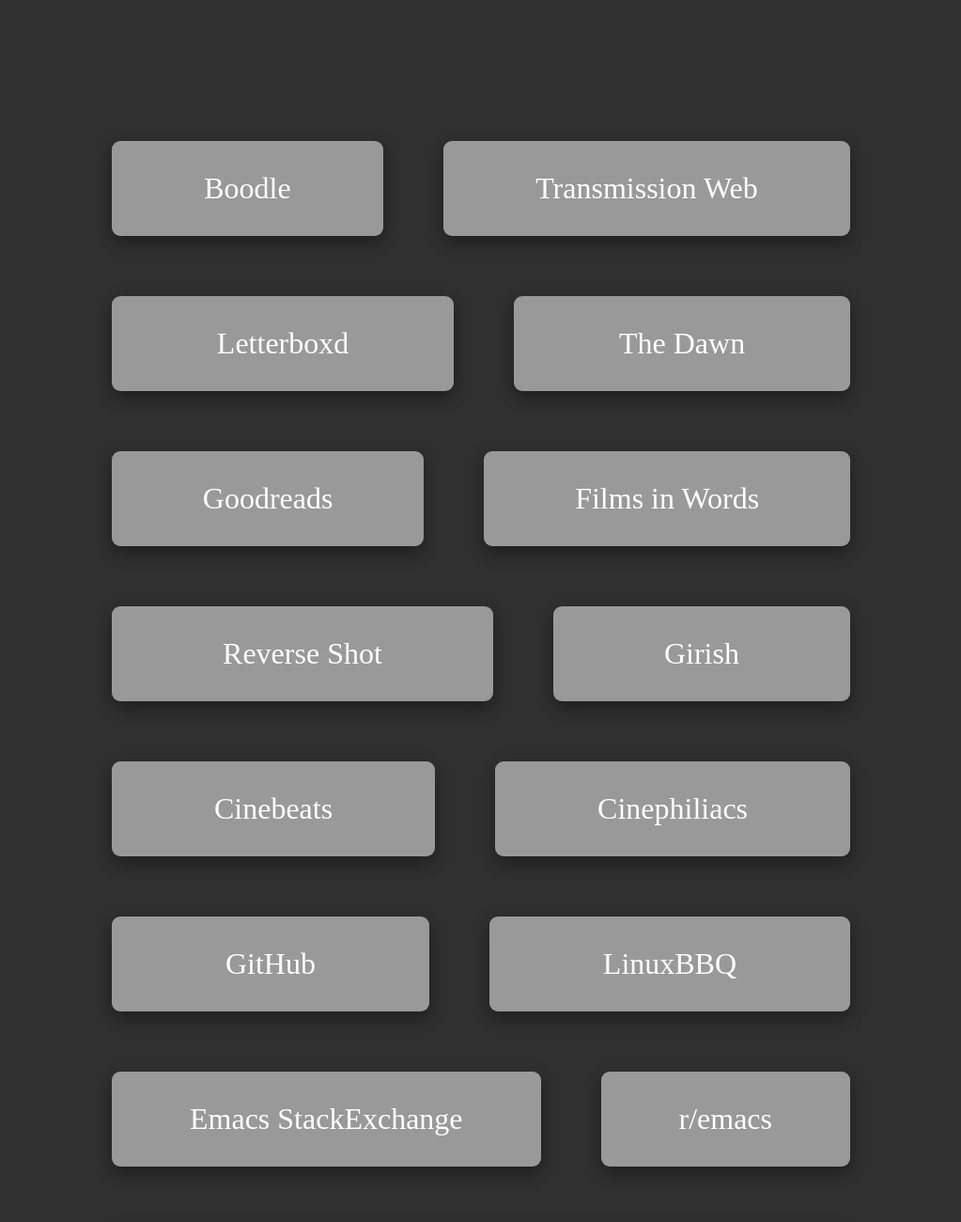
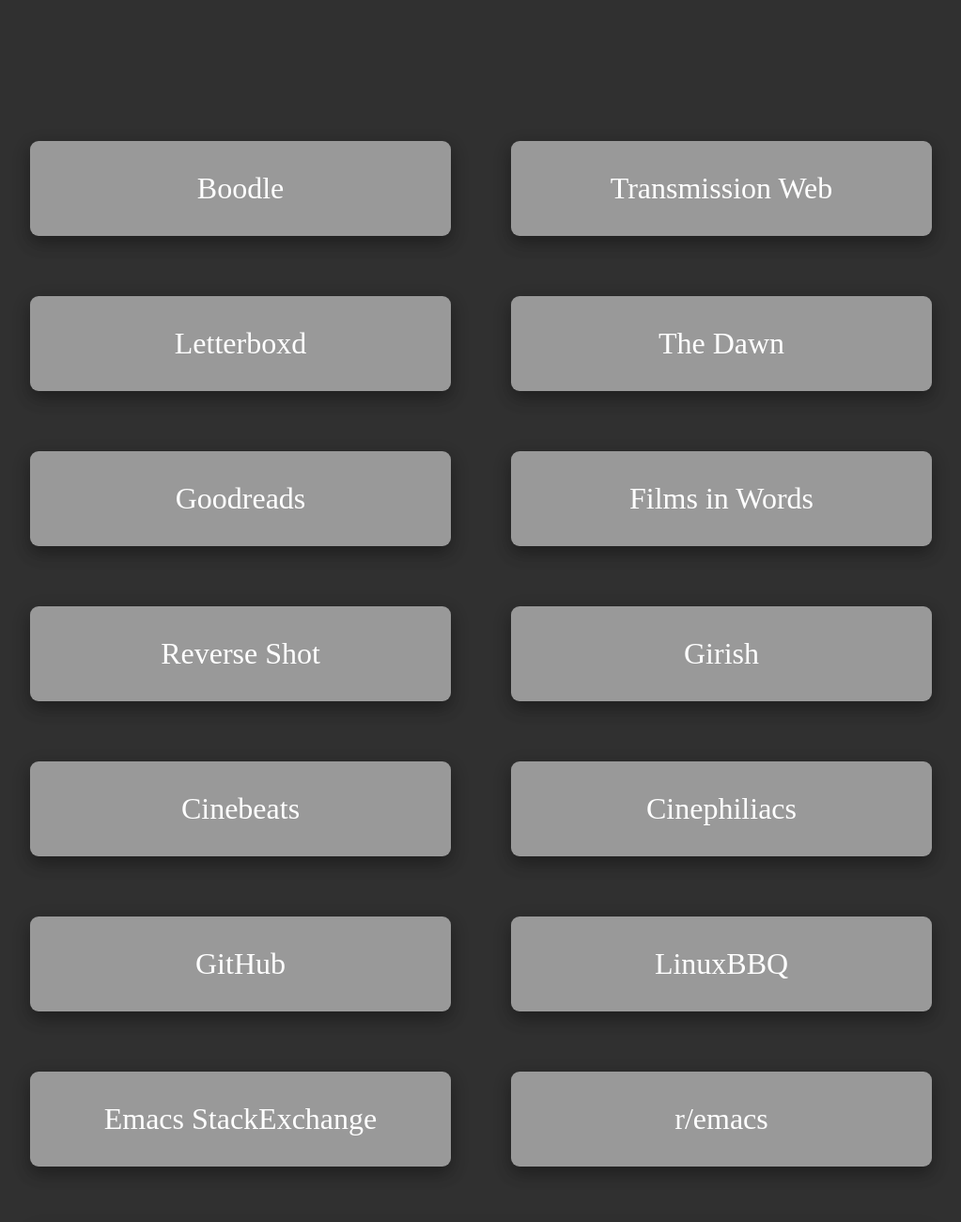
Before and after one commit to wuxmedia/newtab, a plain HTML site: page index.html in a window 1280 px wide. Shown: the top 1300 px of the page at 94% size, without its empty margins (128-1151 px from the left). Drawn offline with Linux system fonts and the light colour scheme.

Commit message:
Update style.css
made the button area flexible. not quite got it all lined up perfectly

```diff
--- a/style/style.css
+++ b/style/style.css
@@ -24,6 +24,7 @@ body {
 }
 
 .button-green {
+  width: 12vw;
   box-shadow: 0 8px 16px 0 rgba(0,0,0,0.2), 0 6px 20px 0 rgba(0,0,0,0.19);
   background-color: #b5bd68;
   border: none;
@@ -40,6 +41,7 @@ body {
 }
 
 .button-orange {
+  width: 12vw;
   box-shadow: 0 8px 16px 0 rgba(0,0,0,0.2), 0 6px 20px 0 rgba(0,0,0,0.19);
   background-color: #de935f;
   border: none;
@@ -56,6 +58,7 @@ body {
 }
 
 .button-purple {
+  width: 12vw;
   box-shadow: 0 8px 16px 0 rgba(0,0,0,0.2), 0 6px 20px 0 rgba(0,0,0,0.19);
   background-color: #b294bb;
   border: none;
@@ -72,6 +75,7 @@ body {
 }
 
 .button-blue {
+  width: 12vw;
   box-shadow: 0 8px 16px 0 rgba(0,0,0,0.2), 0 6px 20px 0 rgba(0,0,0,0.19);
   background-color: #81a2be;
   border: none;
@@ -93,7 +97,7 @@ body {
   flex-direction: row;
   justify-content: space-between;
   flex-wrap: wrap;
-  max-width: 850px;
+  max-width: 80vw;
   padding-bottom: 10px;
   a {
     background: #999;
```
